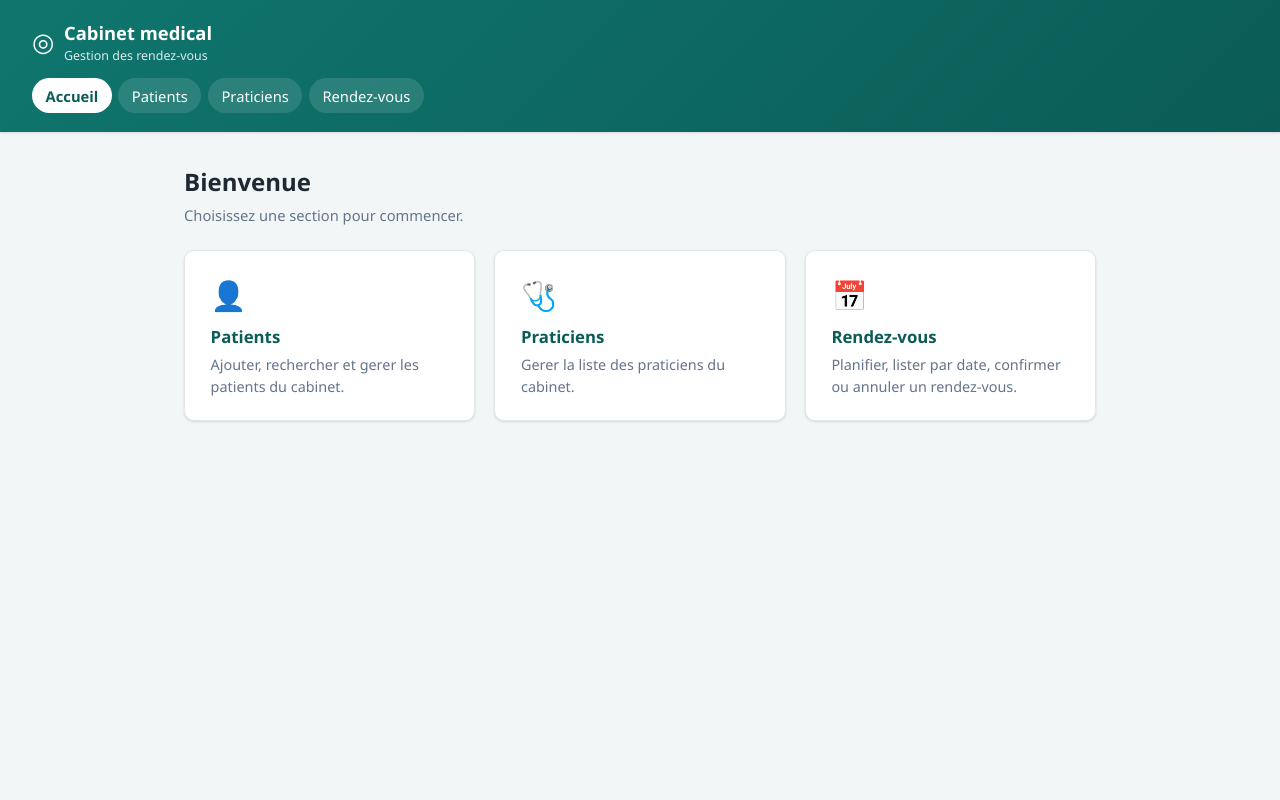
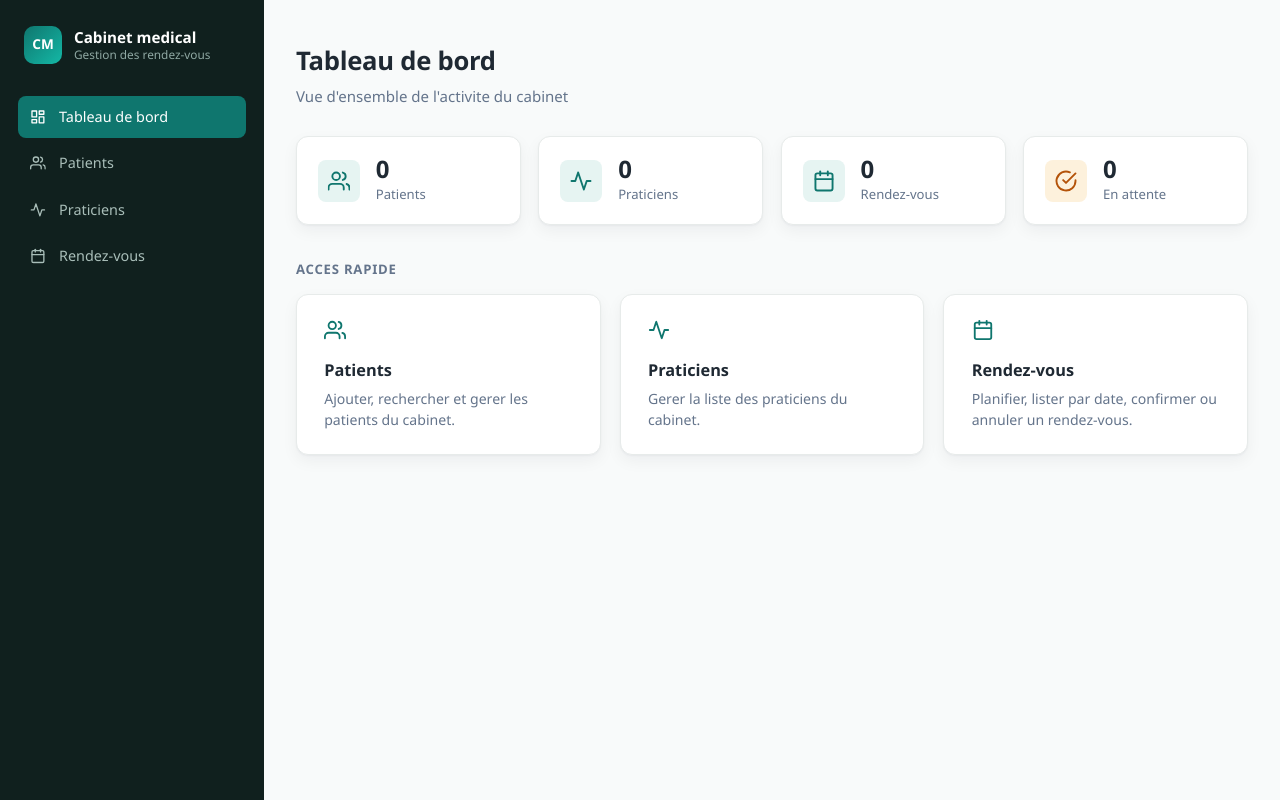
Before and after one commit to KENZA312/Fatou-Kine-Gestion-de-rendez-vous-de-cabinet-medicale-, a PHP site: page / in a window 1280 px wide. Run offline with PHP 8.4, Linux system fonts and the light colour scheme; data that the repository does not hold is empty.

Commit message:
Refonte pro : sidebar de navigation, icones SVG, tableau de bord avec statistiques

```diff
--- a/assets/css/style.css
+++ b/assets/css/style.css
@@ -4,16 +4,20 @@
     --couleur-primaire: #0f766e;
     --couleur-primaire-fonce: #0b5c56;
     --couleur-primaire-claire: #e6f4f2;
-    --couleur-fond: #f3f6f6;
+    --couleur-fond: #f8fafa;
     --couleur-surface: #ffffff;
     --couleur-texte: #1f2933;
     --couleur-texte-doux: #64748b;
-    --couleur-bordure: #e2e8e7;
+    --couleur-bordure: #e7ebea;
     --couleur-succes: #15803d;
     --couleur-attente: #b45309;
     --couleur-danger: #b3413d;
-    --rayon: 10px;
-    --ombre: 0 1px 3px rgba(15, 23, 42, 0.08), 0 1px 2px rgba(15, 23, 42, 0.06);
+    --sidebar-fond: #10201e;
+    --sidebar-fond-clair: #16302c;
+    --rayon: 12px;
+    --rayon-petit: 8px;
+    --ombre: 0 1px 2px rgba(15, 23, 42, 0.04), 0 6px 16px rgba(15, 23, 42, 0.05);
+    --ombre-hover: 0 10px 24px rgba(15, 23, 42, 0.10);
 }
 
 * {
@@ -22,108 +26,163 @@
 
 body {
     margin: 0;
-    font-family: 'Segoe UI', Arial, sans-serif;
+    font-family: 'Segoe UI', system-ui, Arial, sans-serif;
     background-color: var(--couleur-fond);
     color: var(--couleur-texte);
     line-height: 1.5;
+    -webkit-font-smoothing: antialiased;
 }
 
-header {
-    background-color: var(--couleur-primaire);
-    background-image: linear-gradient(135deg, var(--couleur-primaire), var(--couleur-primaire-fonce));
-    color: #ffffff;
-    padding: 1.2rem 2rem;
+.icone {
+    width: 1.1em;
+    height: 1.1em;
+    flex-shrink: 0;
+}
+
+/* ---------- Structure generale : sidebar + contenu ---------- */
+
+.app {
+    display: flex;
+    min-height: 100vh;
+    align-items: stretch;
+}
+
+.barre-laterale {
+    width: 264px;
+    flex-shrink: 0;
+    background-color: var(--sidebar-fond);
+    color: #d7e4e1;
+    padding: 1.6rem 1.1rem;
     position: sticky;
     top: 0;
-    z-index: 10;
-    box-shadow: var(--ombre);
+    height: 100vh;
+    overflow-y: auto;
+    display: flex;
+    flex-direction: column;
+    gap: 2rem;
 }
 
-.entete {
+.marque {
     display: flex;
     align-items: center;
-    gap: 0.6rem;
-    margin-bottom: 0.8rem;
+    gap: 0.75rem;
+    padding: 0 0.4rem;
 }
 
-.logo {
-    font-size: 1.6rem;
+.marque-pastille {
+    width: 38px;
+    height: 38px;
+    border-radius: 10px;
+    background: linear-gradient(135deg, var(--couleur-primaire), #14b8a6);
+    color: #ffffff;
+    display: flex;
+    align-items: center;
+    justify-content: center;
+    font-weight: 700;
+    font-size: 0.85rem;
+    flex-shrink: 0;
 }
 
-header h1 {
-    margin: 0;
-    font-size: 1.15rem;
-    font-weight: 600;
+.marque-texte {
     display: flex;
     flex-direction: column;
+    line-height: 1.25;
 }
 
-header h1 span {
-    font-size: 0.78rem;
-    font-weight: 400;
-    opacity: 0.85;
+.marque-texte strong {
+    color: #ffffff;
+    font-size: 0.95rem;
 }
 
-nav {
-    display: flex;
-    gap: 0.4rem;
-    flex-wrap: wrap;
+.marque-texte span {
+    font-size: 0.74rem;
+    color: #8fa8a3;
 }
 
-nav a {
-    color: #ffffff;
-    text-decoration: none;
-    font-size: 0.92rem;
-    padding: 0.4rem 0.85rem;
-    border-radius: 999px;
-    background-color: rgba(255, 255, 255, 0.12);
-    transition: background-color 0.15s ease;
+.barre-laterale nav {
+    display: flex;
+    flex-direction: column;
+    gap: 0.25rem;
 }
 
-nav a:hover {
-    background-color: rgba(255, 255, 255, 0.22);
+.barre-laterale nav a {
+    display: flex;
+    align-items: center;
+    gap: 0.8rem;
+    padding: 0.65rem 0.8rem;
+    border-radius: var(--rayon-petit);
+    color: #a9beb9;
+    text-decoration: none;
+    font-size: 0.9rem;
+    font-weight: 500;
+    transition: background-color 0.15s ease, color 0.15s ease;
 }
 
-nav a.actif {
-    background-color: #ffffff;
-    color: var(--couleur-primaire-fonce);
-    font-weight: 600;
+.barre-laterale nav a:hover {
+    background-color: var(--sidebar-fond-clair);
+    color: #ffffff;
+}
+
+.barre-laterale nav a.actif {
+    background-color: var(--couleur-primaire);
+    color: #ffffff;
+}
+
+.contenu {
+    flex: 1;
+    min-width: 0;
 }
 
 main {
-    max-width: 960px;
-    margin: 2rem auto;
-    padding: 0 1.5rem 3rem;
+    max-width: 1080px;
+    margin: 0 auto;
+    padding: 2.6rem 2rem 3rem;
 }
 
+/* ---------- Titres ---------- */
+
 .entete-page {
-    margin-bottom: 1.5rem;
+    margin-bottom: 1.8rem;
 }
 
 .entete-page h2 {
     margin: 0;
     color: var(--couleur-texte);
-    font-size: 1.5rem;
+    font-size: 1.6rem;
+    font-weight: 700;
+    letter-spacing: -0.01em;
 }
 
 .sous-titre {
-    margin: 0.2rem 0 0;
+    margin: 0.3rem 0 0;
     color: var(--couleur-texte-doux);
-    font-size: 0.92rem;
+    font-size: 0.94rem;
+}
+
+.titre-section {
+    font-size: 0.82rem;
+    text-transform: uppercase;
+    letter-spacing: 0.06em;
+    color: var(--couleur-texte-doux);
+    font-weight: 700;
+    margin: 0 0 0.9rem;
 }
 
 h3 {
     margin-top: 0;
-    font-size: 1.05rem;
-    color: var(--couleur-primaire-fonce);
+    font-size: 1.02rem;
+    color: var(--couleur-texte);
+    font-weight: 600;
 }
+
+/* ---------- Cartes ---------- */
 
 .carte {
     background-color: var(--couleur-surface);
     border: 1px solid var(--couleur-bordure);
     border-radius: var(--rayon);
     box-shadow: var(--ombre);
-    padding: 1.4rem 1.6rem;
+    padding: 1.5rem 1.7rem;
     margin-bottom: 1.5rem;
 }
 
@@ -134,6 +193,53 @@ h3 {
 
 .table-scroll {
     overflow-x: auto;
+}
+
+/* Statistiques du tableau de bord */
+.grille-stats {
+    display: grid;
+    grid-template-columns: repeat(auto-fit, minmax(190px, 1fr));
+    gap: 1.1rem;
+    margin-bottom: 2.2rem;
+}
+
+.stat-carte {
+    background-color: var(--couleur-surface);
+    border: 1px solid var(--couleur-bordure);
+    border-radius: var(--rayon);
+    box-shadow: var(--ombre);
+    padding: 1.2rem 1.3rem;
+    display: flex;
+    align-items: center;
+    gap: 1rem;
+}
+
+.icone-stat {
+    width: 42px;
+    height: 42px;
+    padding: 0.6rem;
+    border-radius: var(--rayon-petit);
+    background-color: var(--couleur-primaire-claire);
+    color: var(--couleur-primaire);
+    box-sizing: border-box;
+}
+
+.stat-carte-attention .icone-stat {
+    background-color: #fdf1dc;
+    color: var(--couleur-attente);
+}
+
+.stat-nombre {
+    margin: 0;
+    font-size: 1.5rem;
+    font-weight: 700;
+    line-height: 1.1;
+}
+
+.stat-libelle {
+    margin: 0.15rem 0 0;
+    font-size: 0.82rem;
+    color: var(--couleur-texte-doux);
 }
 
 /* Grille de cartes cliquables sur la page d'accueil */
@@ -147,29 +253,33 @@ h3 {
     text-decoration: none;
     color: var(--couleur-texte);
     display: block;
-    transition: transform 0.15s ease, box-shadow 0.15s ease;
+    transition: transform 0.15s ease, box-shadow 0.15s ease, border-color 0.15s ease;
 }
 
 .carte-lien:hover {
     transform: translateY(-3px);
-    box-shadow: 0 6px 16px rgba(15, 23, 42, 0.12);
+    box-shadow: var(--ombre-hover);
+    border-color: #cfe4e1;
 }
 
-.carte-icone {
-    font-size: 1.8rem;
+.icone-carte {
+    width: 22px;
+    height: 22px;
+    color: var(--couleur-primaire);
 }
 
 .carte-lien h3 {
-    margin: 0.5rem 0 0.3rem;
+    margin: 0.7rem 0 0.3rem;
 }
 
 .carte-lien p {
     margin: 0;
     color: var(--couleur-texte-doux);
-    font-size: 0.9rem;
+    font-size: 0.88rem;
 }
 
-/* Formulaires */
+/* ---------- Formulaires ---------- */
+
 form {
     margin: 0;
 }
--- a/public/index.php
+++ b/public/index.php
@@ -11,6 +11,13 @@ if (!in_array($page, $pagesAutorisees, true)) {
 }
 
 $cheminVue = __DIR__ . '/../views/' . $page . '.php';
+
+$liensNav = [
+    'accueil' => ['icone' => 'tableau-de-bord', 'label' => 'Tableau de bord'],
+    'patients' => ['icone' => 'patients', 'label' => 'Patients'],
+    'praticiens' => ['icone' => 'praticiens', 'label' => 'Praticiens'],
+    'rendezvous' => ['icone' => 'rendezvous', 'label' => 'Rendez-vous'],
+];
 ?>
 <!DOCTYPE html>
 <html lang="fr">
@@ -21,21 +28,32 @@ $cheminVue = __DIR__ . '/../views/' . $page . '.php';
     <link rel="stylesheet" href="/Gestion-de-rendez-vous/assets/css/style.css">
 </head>
 <body>
-    <header>
-        <div class="entete">
-            <span class="logo">&#9678;</span>
-            <h1>Cabinet medical<span>Gestion des rendez-vous</span></h1>
+    <?php require __DIR__ . '/../views/_icones.php'; ?>
+
+    <div class="app">
+        <aside class="barre-laterale">
+            <div class="marque">
+                <span class="marque-pastille">CM</span>
+                <div class="marque-texte">
+                    <strong>Cabinet medical</strong>
+                    <span>Gestion des rendez-vous</span>
+                </div>
             </div>
             <nav>
-            <a href="?page=accueil" class="<?= $page === 'accueil' ? 'actif' : '' ?>">Accueil</a>
-            <a href="?page=patients" class="<?= $page === 'patients' ? 'actif' : '' ?>">Patients</a>
-            <a href="?page=praticiens" class="<?= $page === 'praticiens' ? 'actif' : '' ?>">Praticiens</a>
-            <a href="?page=rendezvous" class="<?= $page === 'rendezvous' ? 'actif' : '' ?>">Rendez-vous</a>
+                <?php foreach ($liensNav as $cle => $lien): ?>
+                    <a href="?page=<?= $cle ?>" class="<?= $page === $cle ? 'actif' : '' ?>">
+                        <svg class="icone"><use href="#icone-<?= $lien['icone'] ?>"></use></svg>
+                        <?= $lien['label'] ?>
+                    </a>
+                <?php endforeach; ?>
             </nav>
-    </header>
+        </aside>
 
+        <div class="contenu">
             <main>
                 <?php require $cheminVue; ?>
             </main>
+        </div>
+    </div>
 </body>
 </html>
--- /dev/null
+++ b/views/_icones.php
@@ -0,0 +1,54 @@
+<?php
+// Sprite SVG partage par toute l'application (chargee une seule fois dans public/index.php).
+// Chaque icone est un <symbol>, reutilisee ensuite via <svg><use href="#icone-xxx"></use></svg>
+?>
+<svg style="display:none" aria-hidden="true">
+    <symbol id="icone-tableau-de-bord" viewBox="0 0 24 24" fill="none" stroke="currentColor" stroke-width="2" stroke-linecap="round" stroke-linejoin="round">
+        <rect x="3" y="3" width="7" height="9"></rect>
+        <rect x="14" y="3" width="7" height="5"></rect>
+        <rect x="14" y="12" width="7" height="9"></rect>
+        <rect x="3" y="16" width="7" height="5"></rect>
+    </symbol>
+    <symbol id="icone-patients" viewBox="0 0 24 24" fill="none" stroke="currentColor" stroke-width="2" stroke-linecap="round" stroke-linejoin="round">
+        <path d="M17 21v-2a4 4 0 0 0-4-4H5a4 4 0 0 0-4 4v2"></path>
+        <circle cx="9" cy="7" r="4"></circle>
+        <path d="M23 21v-2a4 4 0 0 0-3-3.87"></path>
+        <path d="M16 3.13a4 4 0 0 1 0 7.75"></path>
+    </symbol>
+    <symbol id="icone-praticiens" viewBox="0 0 24 24" fill="none" stroke="currentColor" stroke-width="2" stroke-linecap="round" stroke-linejoin="round">
+        <path d="M22 12h-4l-3 9L9 3l-3 9H2"></path>
+    </symbol>
+    <symbol id="icone-rendezvous" viewBox="0 0 24 24" fill="none" stroke="currentColor" stroke-width="2" stroke-linecap="round" stroke-linejoin="round">
+        <rect x="3" y="4" width="18" height="18" rx="2"></rect>
+        <line x1="16" y1="2" x2="16" y2="6"></line>
+        <line x1="8" y1="2" x2="8" y2="6"></line>
+        <line x1="3" y1="10" x2="21" y2="10"></line>
+    </symbol>
+    <symbol id="icone-recherche" viewBox="0 0 24 24" fill="none" stroke="currentColor" stroke-width="2" stroke-linecap="round" stroke-linejoin="round">
+        <circle cx="11" cy="11" r="8"></circle>
+        <line x1="21" y1="21" x2="16.65" y2="16.65"></line>
+    </symbol>
+    <symbol id="icone-modifier" viewBox="0 0 24 24" fill="none" stroke="currentColor" stroke-width="2" stroke-linecap="round" stroke-linejoin="round">
+        <path d="M11 4H4a2 2 0 0 0-2 2v14a2 2 0 0 0 2 2h14a2 2 0 0 0 2-2v-7"></path>
+        <path d="M18.5 2.5a2.121 2.121 0 0 1 3 3L12 15l-4 1 1-4 9.5-9.5z"></path>
+    </symbol>
+    <symbol id="icone-supprimer" viewBox="0 0 24 24" fill="none" stroke="currentColor" stroke-width="2" stroke-linecap="round" stroke-linejoin="round">
+        <polyline points="3 6 5 6 21 6"></polyline>
+        <path d="M19 6l-1 14a2 2 0 0 1-2 2H8a2 2 0 0 1-2-2L5 6"></path>
+        <path d="M10 11v6"></path>
+        <path d="M14 11v6"></path>
+    </symbol>
+    <symbol id="icone-confirmer" viewBox="0 0 24 24" fill="none" stroke="currentColor" stroke-width="2" stroke-linecap="round" stroke-linejoin="round">
+        <path d="M22 11.08V12a10 10 0 1 1-5.93-9.14"></path>
+        <polyline points="22 4 12 14.01 9 11.01"></polyline>
+    </symbol>
+    <symbol id="icone-annuler" viewBox="0 0 24 24" fill="none" stroke="currentColor" stroke-width="2" stroke-linecap="round" stroke-linejoin="round">
+        <circle cx="12" cy="12" r="10"></circle>
+        <line x1="15" y1="9" x2="9" y2="15"></line>
+        <line x1="9" y1="9" x2="15" y2="15"></line>
+    </symbol>
+    <symbol id="icone-ajouter" viewBox="0 0 24 24" fill="none" stroke="currentColor" stroke-width="2" stroke-linecap="round" stroke-linejoin="round">
+        <line x1="12" y1="5" x2="12" y2="19"></line>
+        <line x1="5" y1="12" x2="19" y2="12"></line>
+    </symbol>
+</svg>
--- a/views/accueil.php
+++ b/views/accueil.php
@@ -1,21 +1,72 @@
+<?php
+
+require_once __DIR__ . '/../classes/PatientManager.php';
+require_once __DIR__ . '/../classes/PraticienManager.php';
+require_once __DIR__ . '/../classes/RendezVousManager.php';
+
+$patientManager = new PatientManager();
+$praticienManager = new PraticienManager();
+$rdvManager = new RendezVousManager();
+
+$rendezVousTous = $rdvManager->lister();
+$nbEnAttente = 0;
+foreach ($rendezVousTous as $rdv) {
+    if ($rdv->getStatut() === 'en_attente') {
+        $nbEnAttente++;
+    }
+}
+?>
+
 <div class="entete-page">
-    <h2>Bienvenue</h2>
-    <p class="sous-titre">Choisissez une section pour commencer.</p>
+    <h2>Tableau de bord</h2>
+    <p class="sous-titre">Vue d'ensemble de l'activite du cabinet</p>
 </div>
 
+<div class="grille-stats">
+    <div class="stat-carte">
+        <svg class="icone icone-stat"><use href="#icone-patients"></use></svg>
+        <div>
+            <p class="stat-nombre"><?= count($patientManager->lister()) ?></p>
+            <p class="stat-libelle">Patients</p>
+        </div>
+    </div>
+    <div class="stat-carte">
+        <svg class="icone icone-stat"><use href="#icone-praticiens"></use></svg>
+        <div>
+            <p class="stat-nombre"><?= count($praticienManager->lister()) ?></p>
+            <p class="stat-libelle">Praticiens</p>
+        </div>
+    </div>
+    <div class="stat-carte">
+        <svg class="icone icone-stat"><use href="#icone-rendezvous"></use></svg>
+        <div>
+            <p class="stat-nombre"><?= count($rendezVousTous) ?></p>
+            <p class="stat-libelle">Rendez-vous</p>
+        </div>
+    </div>
+    <div class="stat-carte stat-carte-attention">
+        <svg class="icone icone-stat"><use href="#icone-confirmer"></use></svg>
+        <div>
+            <p class="stat-nombre"><?= $nbEnAttente ?></p>
+            <p class="stat-libelle">En attente</p>
+        </div>
+    </div>
+</div>
+
+<h3 class="titre-section">Acces rapide</h3>
 <div class="grille-accueil">
     <a class="carte carte-lien" href="index.php?page=patients">
-        <span class="carte-icone">&#128100;</span>
+        <svg class="icone icone-carte"><use href="#icone-patients"></use></svg>
         <h3>Patients</h3>
         <p>Ajouter, rechercher et gerer les patients du cabinet.</p>
     </a>
     <a class="carte carte-lien" href="index.php?page=praticiens">
-        <span class="carte-icone">&#129658;</span>
+        <svg class="icone icone-carte"><use href="#icone-praticiens"></use></svg>
         <h3>Praticiens</h3>
         <p>Gerer la liste des praticiens du cabinet.</p>
     </a>
     <a class="carte carte-lien" href="index.php?page=rendezvous">
-        <span class="carte-icone">&#128197;</span>
+        <svg class="icone icone-carte"><use href="#icone-rendezvous"></use></svg>
         <h3>Rendez-vous</h3>
         <p>Planifier, lister par date, confirmer ou annuler un rendez-vous.</p>
     </a>
```
Also changed, not shown: other parts of assets/css/style.css (+82 -31 lines). Lines whose indentation alone changed are shown as unchanged.
